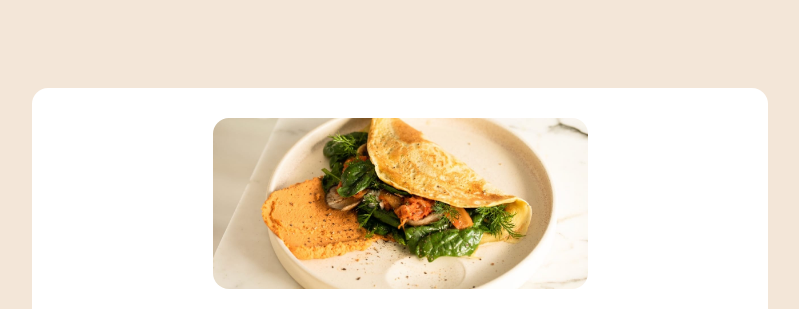
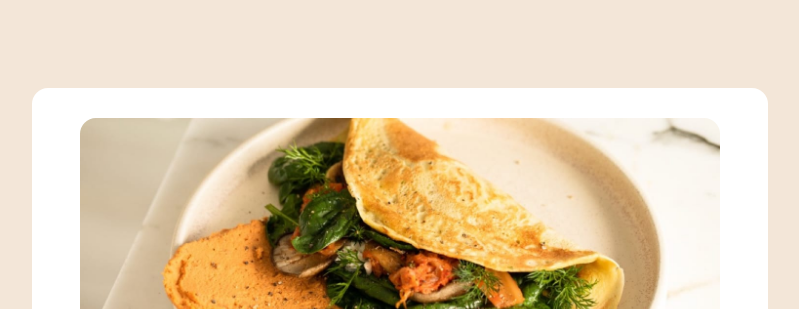
Before and after one commit to revathireddy11/Basic-HTML-CSS, a plain HTML site: page index.html in a window 1280 px wide. Shown: the top 309 px of the page, without its empty margins (240-1039 px from the left). Drawn offline with Linux system fonts and the light colour scheme.

Commit message:
Update style.css

```diff
--- a/style.css
+++ b/style.css
@@ -20,7 +20,7 @@ body {
 img {
     margin-top: 30px;
     border-radius: 1rem;
-    width: 700px;
+    width: 750px;
     height: 300px;
 }
 
@@ -129,7 +129,7 @@ img {
     }
 
     img {
-        width: 375px;
+        width: 100%;
         height: auto;
     }
 }
```
